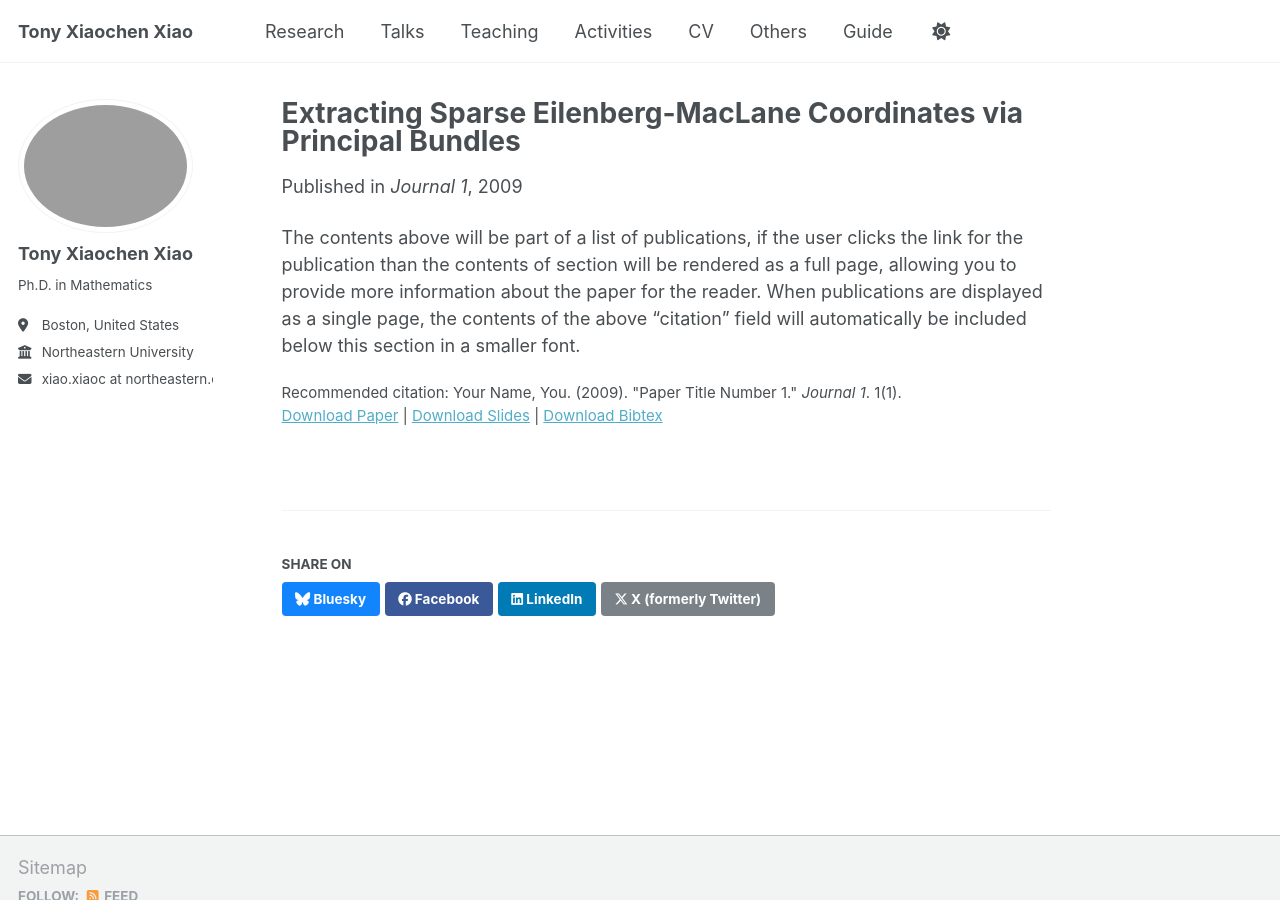
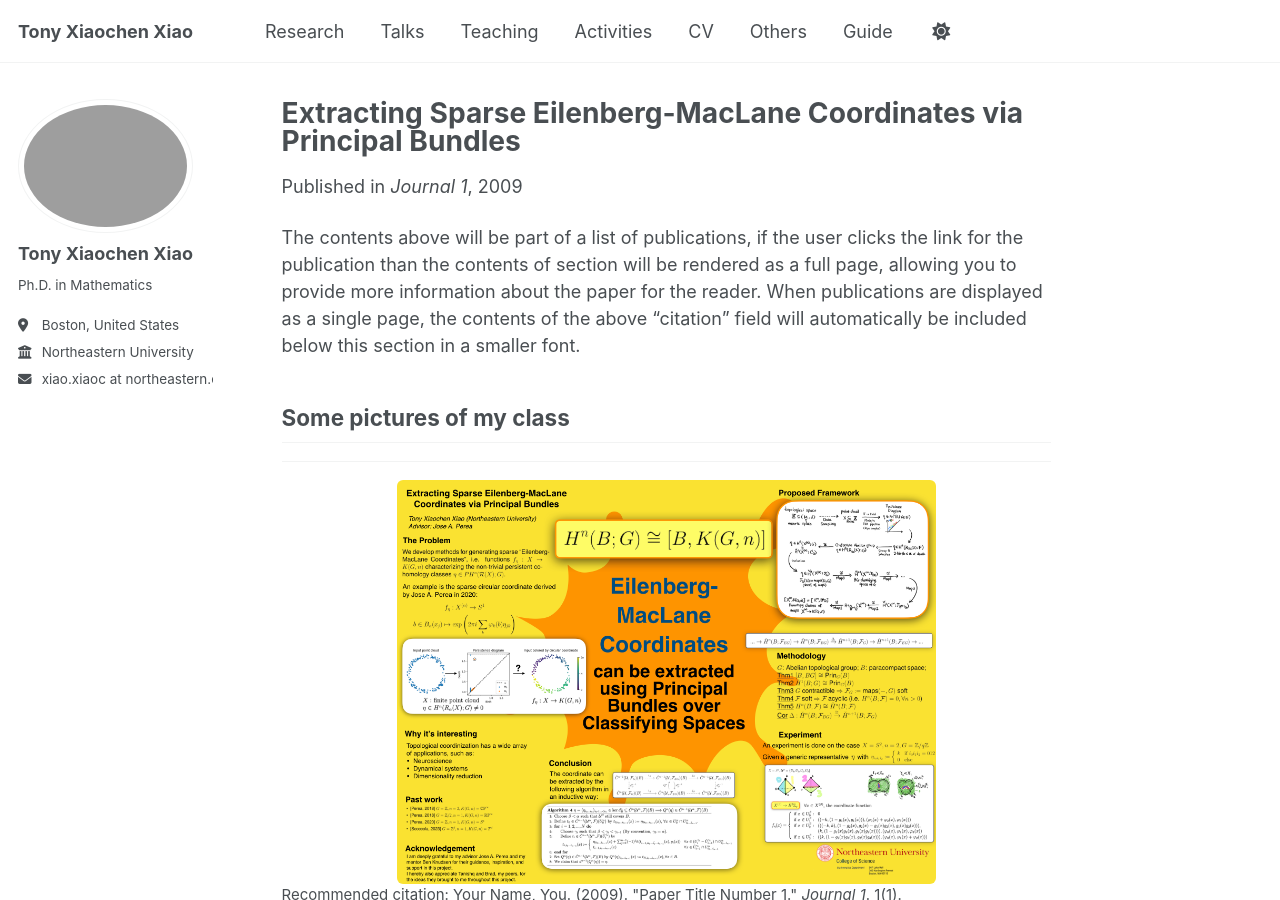
Before and after one commit to tonyxiaochenxiao/tonyxiaochenxiao.github.io, a Jekyll site: the page built from _publications/2009-10-01-paper-title-number-1.md, in a window 1280 px wide and 900 px high. Built offline with Jekyll 4.4.1, drawn with Linux system fonts in a browser that asks for light colours; a script that is not in the unit is left out.

Commit message:
Update 2009-10-01-paper-title-number-1.md

```diff
--- a/_publications/2009-10-01-paper-title-number-1.md
+++ b/_publications/2009-10-01-paper-title-number-1.md
@@ -13,7 +13,11 @@ citation: 'Your Name, You. (2009). &quot;Paper Title Number 1.&quot; <i>Journal
 ---
 The contents above will be part of a list of publications, if the user clicks the link for the publication than the contents of section will be rendered as a full page, allowing you to provide more information about the paper for the reader. When publications are displayed as a single page, the contents of the above "citation" field will automatically be included below this section in a smaller font.
 
-
+<h2>Some pictures of my class</h2>
+<hr>
+<div style="display: flex; flex-direction: column; gap: 24px; align-items: center;">
+  <img src="/images/Poster_Tony.png" alt="Poster_Tony" style="width: 70%; height: auto; border-radius: 6px;">
+</div>
 
 <!--
 
```
